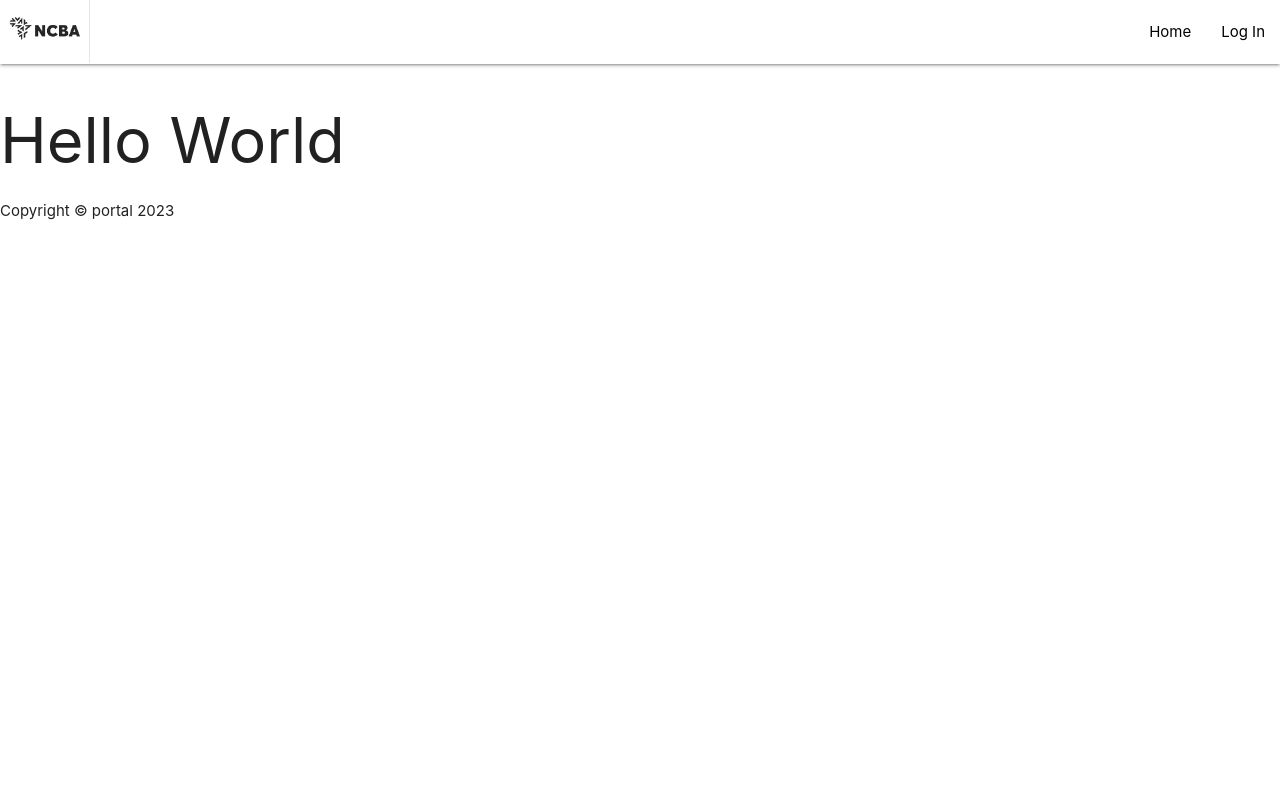
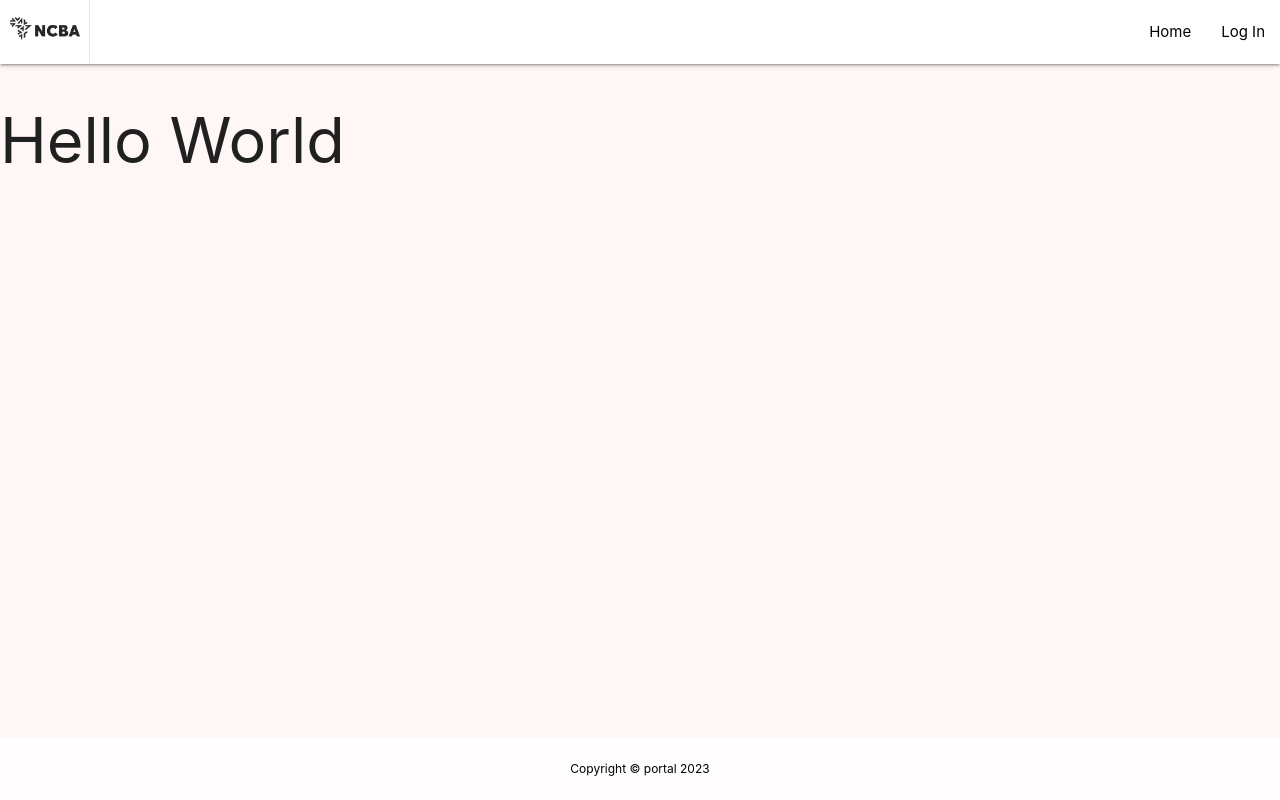
Before and after one commit to Shiloli-r/java-APIs, a Django app: template portal/templates/index.html in a window 1280 px wide. Run offline with Django 3.2, Linux system fonts and the light colour scheme; the template is opened without the code that fills it, so the values that code supplies are empty.

Commit message:
added css

```diff
--- /dev/null
+++ b/portal/static/css/main.css
@@ -0,0 +1,52 @@
+html{
+    scroll-behavior: smooth;
+}
+body{
+    margin: 0px;
+    padding: 0px;
+    position: relative;
+    background-color: rgba(255, 135, 135, 0.07);
+    /* background-image: linear-gradient( to top, #ffffff 11.2%, rgb(235, 235, 235) 92.5% ); */
+    /* color: rgba(255, 135, 135, 0.07);; */
+}
+
+footer{
+    position:fixed;
+    bottom:0;
+    left:0;
+    width:100%;
+}
+
+.footer{
+    margin: 0;
+    padding: 0;
+}
+
+.footer-title{
+    color: black !important;
+    font-weight: 600;
+}
+
+#footer{
+    padding: 30px;
+    display: flex;
+    flex-direction: row;
+    justify-content: space-around;
+}
+
+.footer-item{
+    margin: 5px 15px;
+    font-size: 0.9em;
+    text-align: left;
+    width: 100%;
+}
+
+#copyright{
+    color: rgb(0, 0, 0);
+    padding: 10px;
+    font-size: 0.8em;
+    text-align: center;
+    background: rgba(255, 255, 255, 0.78);
+}
+
+/* *********** */
--- a/portal/templates/base.html
+++ b/portal/templates/base.html
@@ -10,6 +10,8 @@
 
     <!--Import Google Icon Font-->
     <link href="https://fonts.googleapis.com/icon?family=Material+Icons" rel="stylesheet">
+    <link rel="stylesheet" href="{% static 'css/main.css' %}">
+
     <!--Import materialize.css-->
      <!-- Compiled and minified CSS -->
      <link rel="stylesheet" href="https://cdnjs.cloudflare.com/ajax/libs/materialize/1.0.0/css/materialize.min.css">
@@ -19,9 +21,8 @@
 
     <!--Let browser know website is optimized for mobile-->
     <meta name="viewport" content="width=device-width, initial-scale=1.0"/>
-    <link rel="stylesheet" href="{% static 'css/style.css' %}">
 
-    <link rel="icon" type="image/png" href="{% static 'images/favicon.png' %}">
+    <link rel="icon" type="image/png" href="{% static 'images/logo.png' %}">
 
     {% block style %}{% endblock style %}
 </head>
@@ -38,15 +39,18 @@
       </nav>
     {% block body%} {% endblock %}
     {% comment %} footer {% endcomment %}
-    <div class="footer">
-        <div id="footer">
+    <footer>
+        <div class="foot">
+            <div id="foot">
 
+            </div>
+
+            <div id="copyright">
+            <p> Copyright &copy; portal 2023 </p>
+            </div>
         </div>
+    </footer>
 
-        <div id="copyright">
-        <p> Copyright &copy; portal 2023 </p>
-        </div>
-    </div>
     <script>
         document.getElementById("menu-button")
             .addEventListener("click", function (e){
```
Also changed, not shown: portal/static/css/styles.css (deleted).
